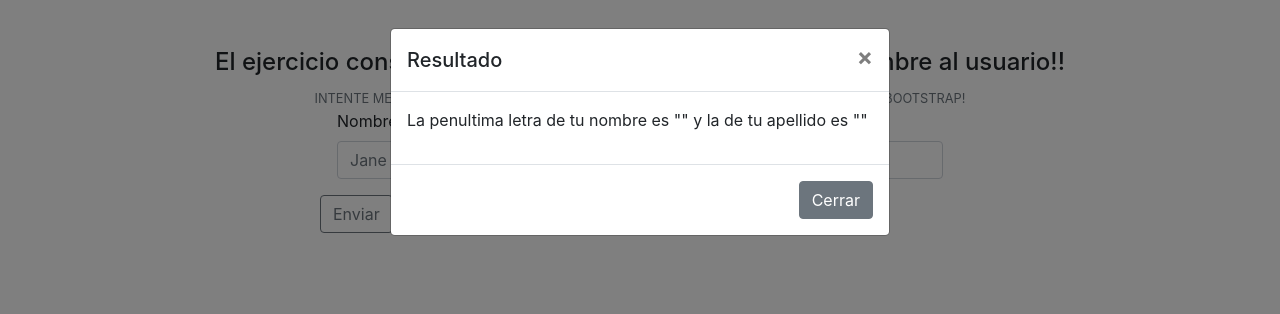
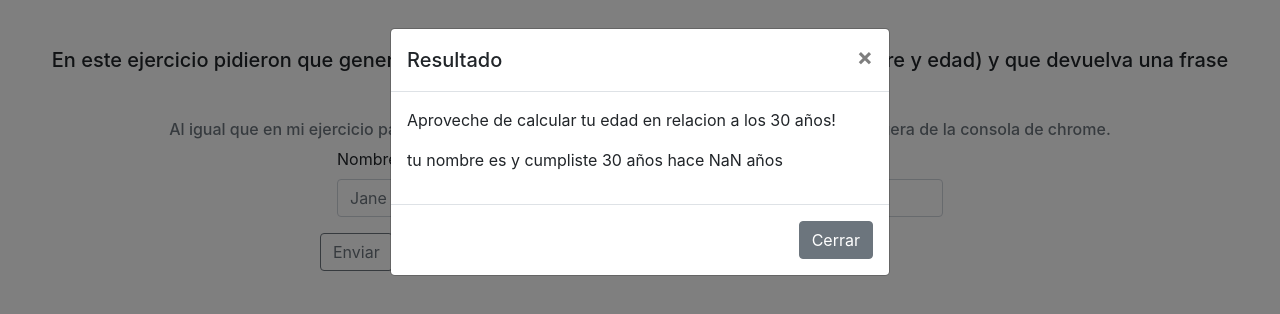
Before and after one commit to Jblasco05/Jblasco05.github.io, a plain HTML site: page index.html in a window 1280 px wide. Both pictures are taken after a click on the button "Enviar". Drawn offline with nearby package versions, Linux system fonts and the light colour scheme.

Commit message:
change js ejecise

```diff
--- a/index.html
+++ b/index.html
@@ -8,15 +8,20 @@
     <!-- Bootstrap CSS -->
     <link rel="stylesheet" href="https://stackpath.bootstrapcdn.com/bootstrap/4.5.0/css/bootstrap.min.css" integrity="sha384-9aIt2nRpC12Uk9gS9baDl411NQApFmC26EwAOH8WgZl5MYYxFfc+NcPb1dKGj7Sk" crossorigin="anonymous">
 
-    <title>Ejercicio JS!</title>
+    <title>Segundo ejercicio JS!</title>
   </head>
   <body>
-    <!--Presentacion-->
-    <section id="presentacion" class="pt-5">
+
+      <!--Presentacion-->
+      <section id="presentacion" class="pt-5">
         <div class="row">
-            <div class="col text-center">
-                <h1 class="h4">El ejercicio consiste en mostrarle la penultima letra del nombre al usuario!!</h1>
-                <small class="text-uppercase text-muted">Intente mejorar el ejercicio aplicando un entorno real y algo de diseno con bootstrap!</small>
+            <div class="col">
+                <h1 class="h5 text-center">En este ejercicio pidieron que generaramos una funcion que tomara dos valores! (nombre y edad) y que devuelva una frase usandolos.</h1>
+            </div>
+        </div>
+        <div class="row">
+            <div class="col">
+                <h2 class="h6 pt-3 text-center text-muted">Al igual que en mi ejercicio pasado generare una interfaz visual mas agradable y lo realizare fuera de la consola de chrome.</h1>
             </div>
         </div>
     </section>
@@ -31,17 +36,17 @@
                     <input type="text" class="form-control" id="name" placeholder="Jane">
                 </div>
                 <div class="form-group col-md-3">
-                    <label for="lastName">Apellido</label>
-                    <input type="text" class="form-control" id="lastName" placeholder="Doe">
+                    <label for="lastName">Edad</label>
+                    <input type="text" class="form-control" id="age" placeholder="18">
                 </div>
             </div>
-            <button type="button" class="btn btn-outline-secondary offset-md-3" onclick="getData()" data-toggle="modal" data-target="#endTask" >Enviar</button>
+            <button type="button" class="btn btn-outline-secondary offset-md-3" onclick="calculandoEdad()" data-toggle="modal" data-target="#endTask" >Enviar</button>
         </form>
     </section>
     <!--/Formulario-->
 
-    <!--modal-->
-    <div class="modal fade" id="endTask" tabindex="-1" role="dialog" aria-labelledby="exampleModalLabel" aria-hidden="true">
+     <!--modal-->
+     <div class="modal fade" id="endTask" tabindex="-1" role="dialog" aria-labelledby="exampleModalLabel" aria-hidden="true">
         <div class="modal-dialog">
           <div class="modal-content">
             <div class="modal-header">
@@ -51,7 +56,8 @@
               </button>
             </div>
             <div class="modal-body">
-              <p id="end"></p>
+                <p>Aproveche de calcular tu edad en relacion a los 30 años!</p>
+                <p id="end"></p>
             </div>
             <div class="modal-footer">
               <button type="button" class="btn btn-secondary" data-dismiss="modal">Cerrar</button>
@@ -62,11 +68,12 @@
     <!--/modal-->
 
 
+
     <!-- Optional JavaScript -->
+    <script type="text/javascript" src="index.js"></script>
     <!-- jQuery first, then Popper.js, then Bootstrap JS -->
     <script src="https://code.jquery.com/jquery-3.5.1.slim.min.js" integrity="sha384-DfXdz2htPH0lsSSs5nCTpuj/zy4C+OGpamoFVy38MVBnE+IbbVYUew+OrCXaRkfj" crossorigin="anonymous"></script>
     <script src="https://cdn.jsdelivr.net/npm/popper.js@1.16.0/dist/umd/popper.min.js" integrity="sha384-Q6E9RHvbIyZFJoft+2mJbHaEWldlvI9IOYy5n3zV9zzTtmI3UksdQRVvoxMfooAo" crossorigin="anonymous"></script>
     <script src="https://stackpath.bootstrapcdn.com/bootstrap/4.5.0/js/bootstrap.min.js" integrity="sha384-OgVRvuATP1z7JjHLkuOU7Xw704+h835Lr+6QL9UvYjZE3Ipu6Tp75j7Bh/kR0JKI" crossorigin="anonymous"></script>
-    <script src="index.js"></script>
   </body>
 </html>
--- a/index.js
+++ b/index.js
@@ -1,6 +1,24 @@
-var getData = function(){
-    var name = document.getElementById("name").value;
-    var lastName = document.getElementById('lastName').value;
-    console.log()
-    document.getElementById("end").innerHTML = `La penultima letra de tu nombre es "${name.charAt(name.length -2)}" y la de tu apellido es "${lastName.charAt(lastName.length -2)}"`;
+const edadCalculo = 30;
+
+function calculandoEdad() {
+    var name = document.getElementById('name').value;
+    var age = parseFloat(document.getElementById('age').value);
+
+    if (age < edadCalculo) {
+        document.getElementById('end').innerHTML = `tu nombre es ${name} y te faltan ${edadCalculo - age} años para cumplir ${edadCalculo}`
+    }
+    else if ( age == edadCalculo) {
+        document.getElementById('end').innerHTML = `tu nombre es ${name} y tienes ${edadCalculo} años de edad`
+    }
+    else {
+        var respuesta
+        if ((age-edadCalculo)==1){
+            respuesta = `año`
+        }
+        else {
+            respuesta = `años`
+        }
+
+        document.getElementById('end').innerHTML = `tu nombre es ${name} y cumpliste ${edadCalculo} años hace ${age - edadCalculo} ${respuesta}`
+    }
 }
```
